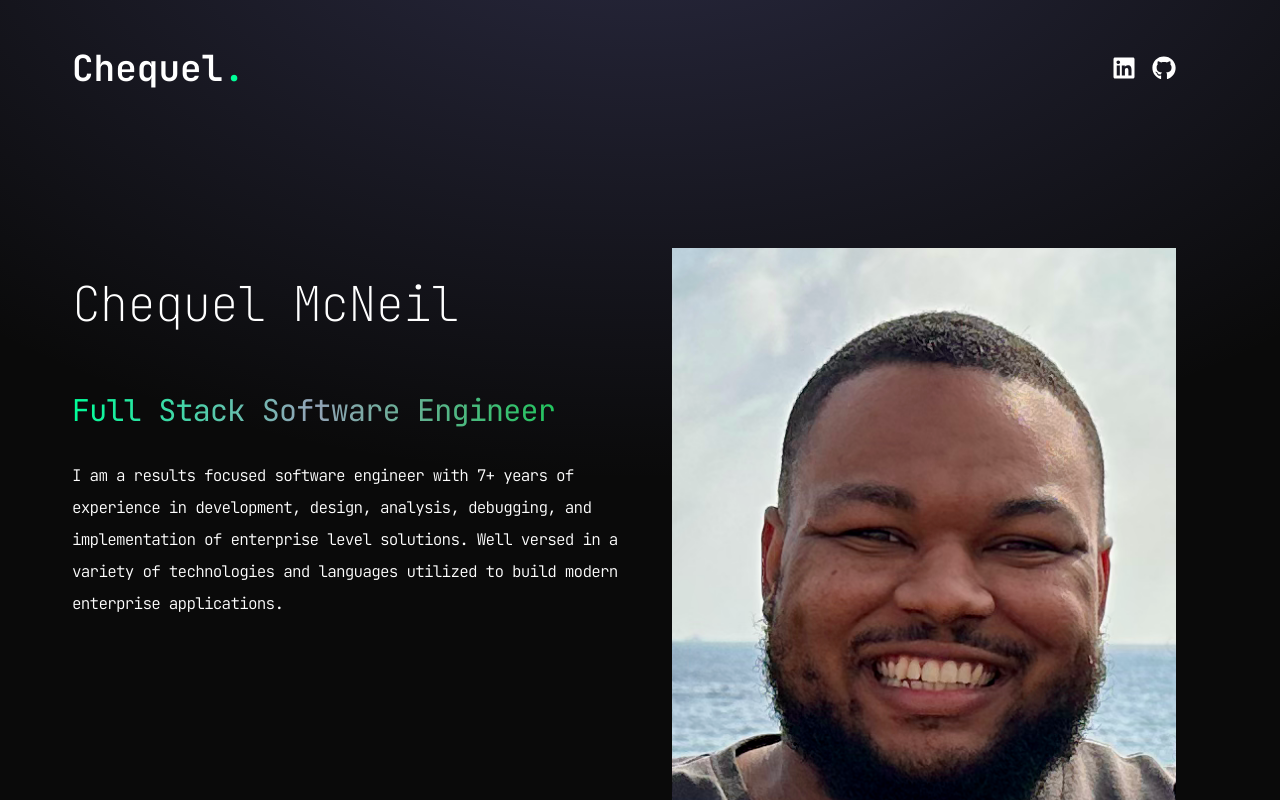
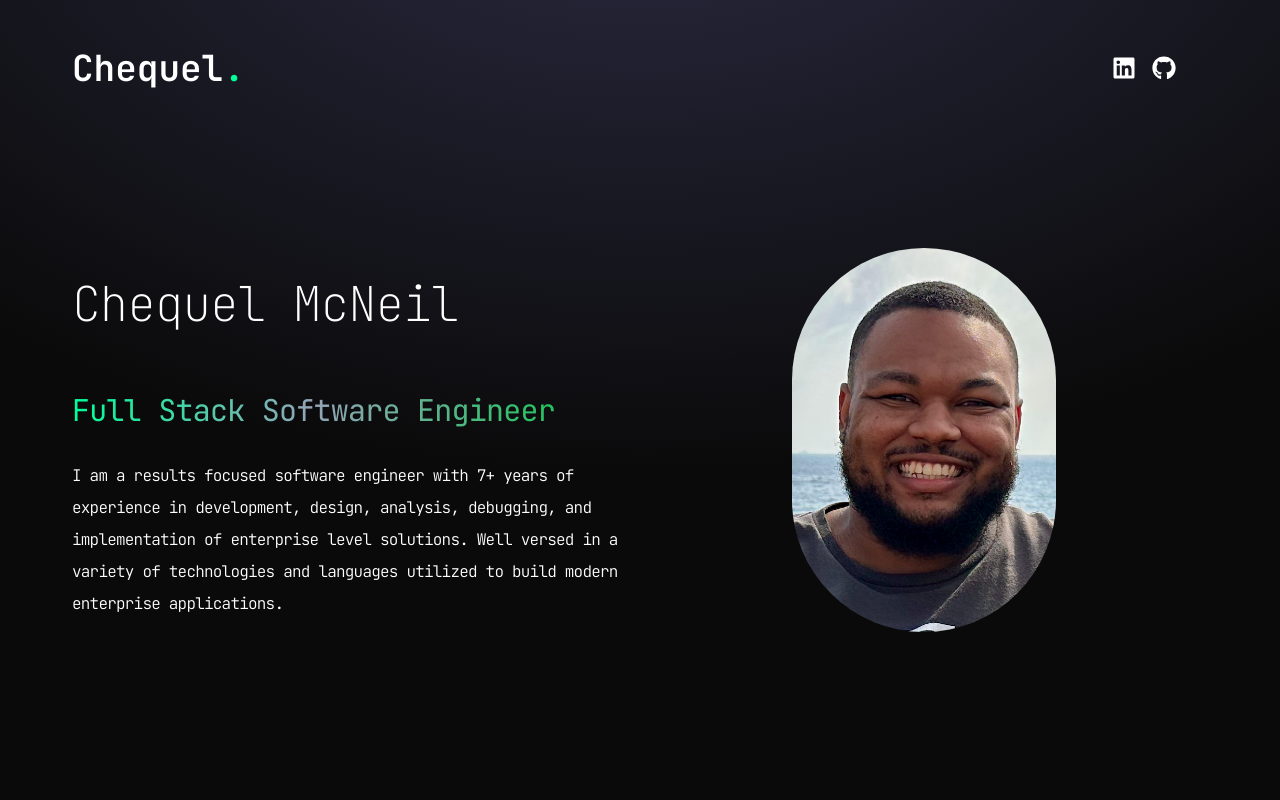
Before and after one commit to chaq-mc/portfolio, a React (Vite) app: page / in a window 1280 px wide. Shown: the top 800 px of the page. Built offline with nearby package versions, Linux system fonts and the light colour scheme.

Commit message:
Apply rounded styling to profile img

```diff
--- a/src/components/Profile.tsx
+++ b/src/components/Profile.tsx
@@ -16,8 +16,8 @@ const Profile = () => {
           </div>
         </div>
         <div className="w-full lg:w-1/2 lg:p-8">
-          <div className="flex justify-center">
-            <img src={profilePic} alt="Chequel McNeil" />
+          <div className="flex justify-center h-screen">
+            <img className="rounded-full h-96" src={profilePic} alt="Chequel McNeil" />
           </div>
         </div>
       </div>
```
